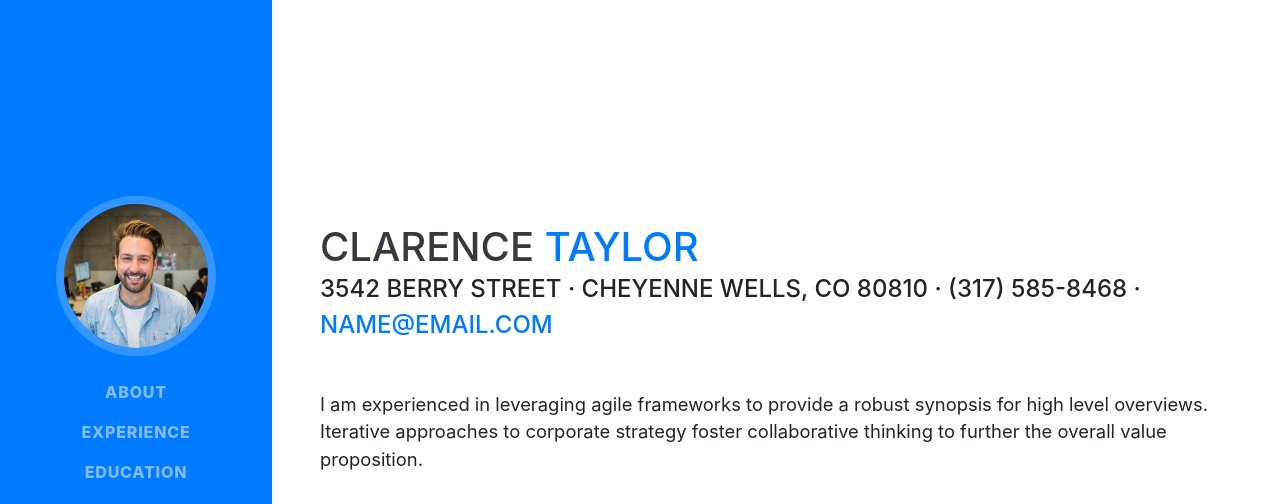
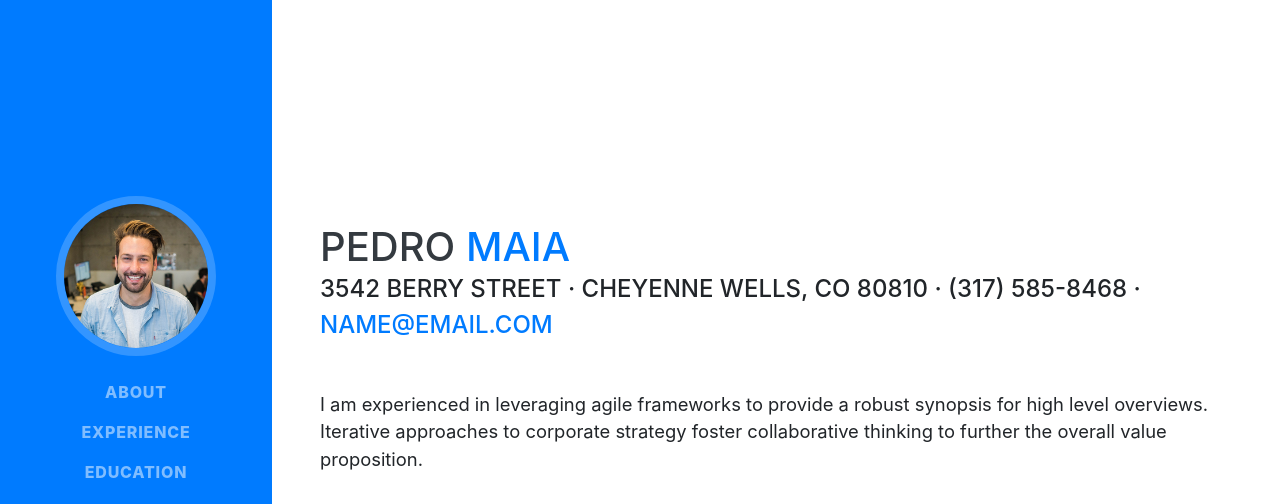
Before and after one commit to pedsmcgregs/pedsmcgregs.github.io, a website with bundled scripts: page index.html in a window 1280 px wide. Shown: the top 504 px of the page. Built offline with nearby package versions, Linux system fonts and the light colour scheme; a web font is replaced by a local one.

Commit message:
update to index

```diff
--- a/index.html
+++ b/index.html
@@ -63,8 +63,8 @@
 
     <section class="resume-section p-3 p-lg-5 d-flex align-items-center" id="about">
       <div class="w-100">
-        <h1 class="mb-0">Clarence
-          <span class="text-primary">Taylor</span>
+        <h1 class="mb-0">Pedro
+          <span class="text-primary">Maia</span>
         </h1>
         <div class="subheading mb-5">3542 Berry Street · Cheyenne Wells, CO 80810 · (317) 585-8468 ·
           <a href="mailto:name@email.com">name@email.com</a>
```
